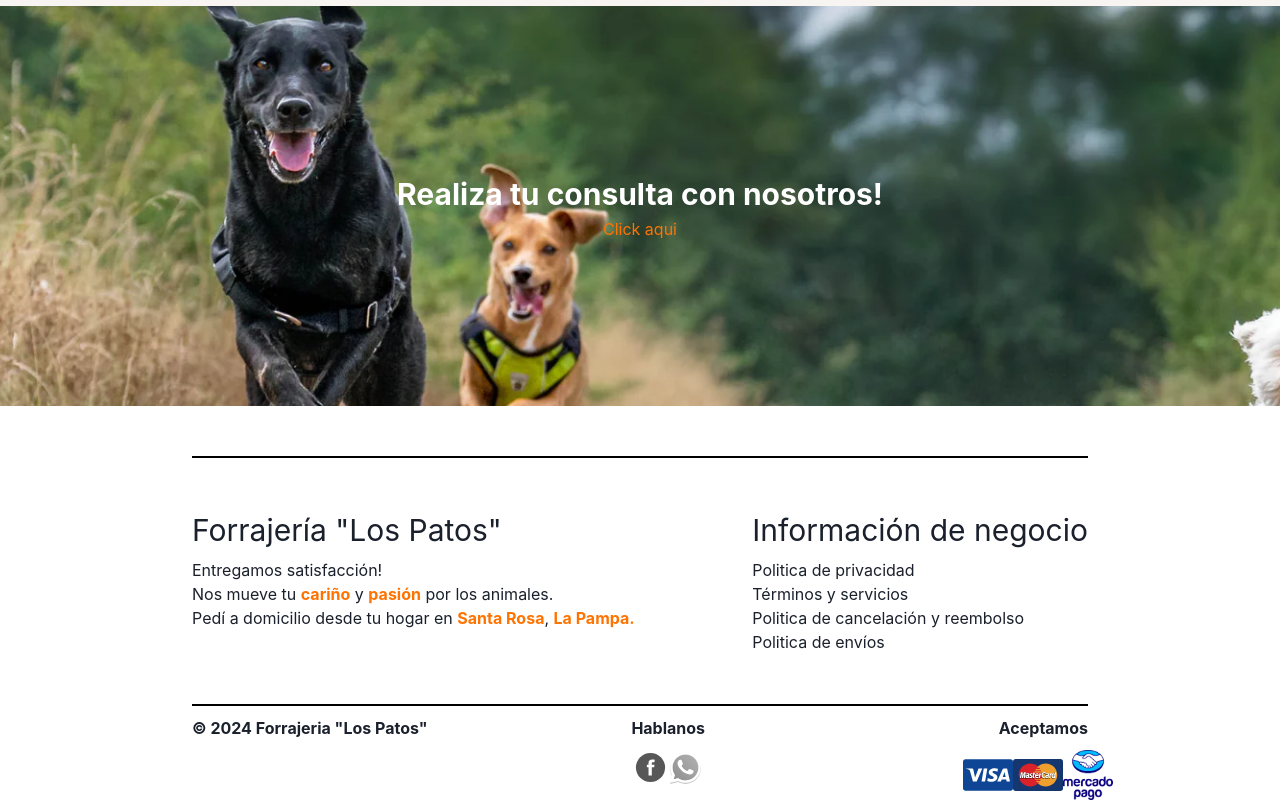
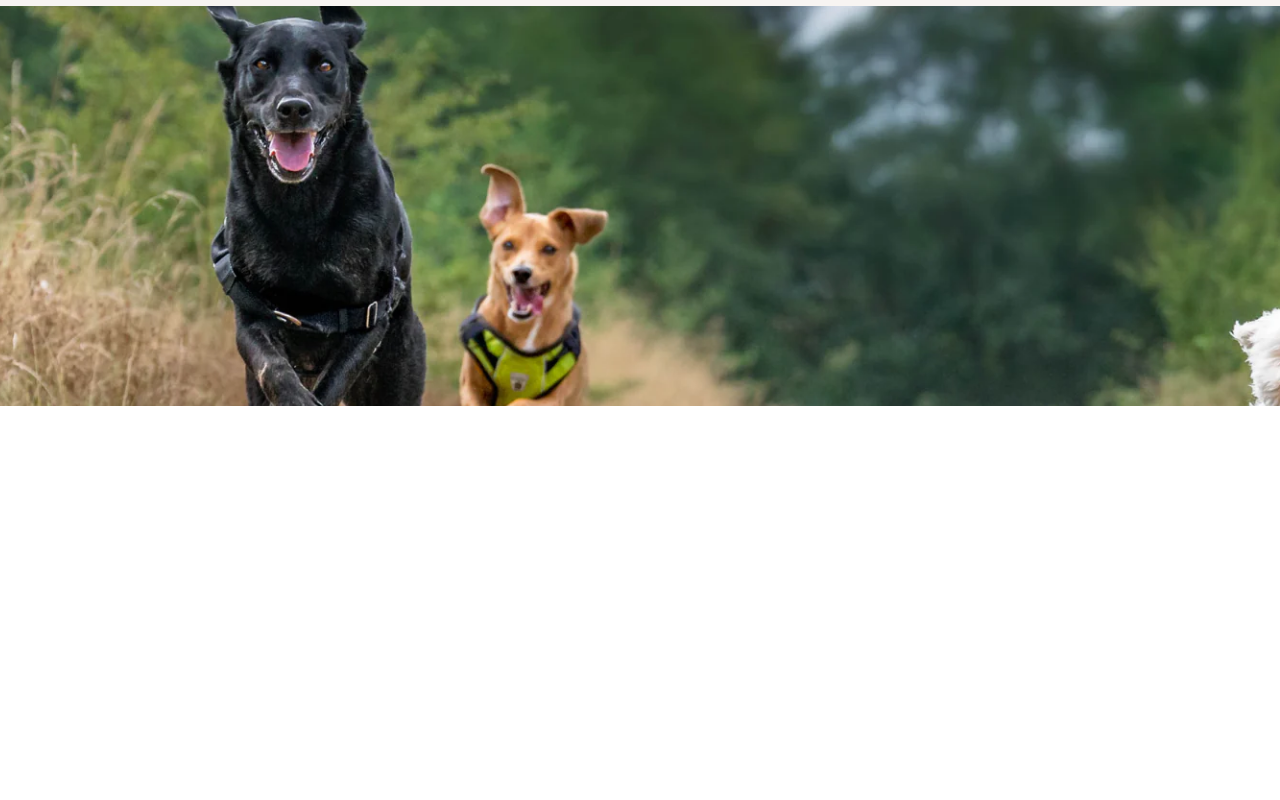
Before and after one commit to RichterTomas/ForrajeriaReact, a React (Vite) app in the folder forrajeria-vite/: page / in a window 1280 px wide. Shown: the part 1611-2411 px from the top of the page. Built offline with nearby package versions, Linux system fonts and the light colour scheme.

Commit message:
inserte transiciones en el pie de pagina, para que el box que contiene todos los textos y flex aparezca con una opacidad de 0 y se transforme a opacidad de 1 en 1.5s

```diff
--- a/forrajeria-vite/src/Components/Footer/Footer.jsx
+++ b/forrajeria-vite/src/Components/Footer/Footer.jsx
@@ -1,8 +1,10 @@
 import { Box, Text, Flex, Link, Image } from '@chakra-ui/react';
+import { motion } from "framer-motion";
 
+const MotionBox = motion(Box)
 const Footer = () => {
     return (
-        <Box display="flex" flexDirection="column" justifyContent="center" alignItems="center" id = 'Contacto'>
+        <MotionBox display="flex" flexDirection="column" justifyContent="center" alignItems="center" id = 'Contacto' initial = {{opacity: 0}} animate = {{opacity: 1}} transition={{duration: 1.5, ease: 'ease-in-out'}}>
             <Flex width="70%" bg="black" padding="1px" marginTop="50px"></Flex>
 
             <Box width="70%" display="flex" justifyContent="space-between" paddingTop='50px'>
@@ -72,7 +74,7 @@ const Footer = () => {
                     </Flex>
                 </Box>
             </Box>
-        </Box>
+        </MotionBox>
     );
 };
 
```
